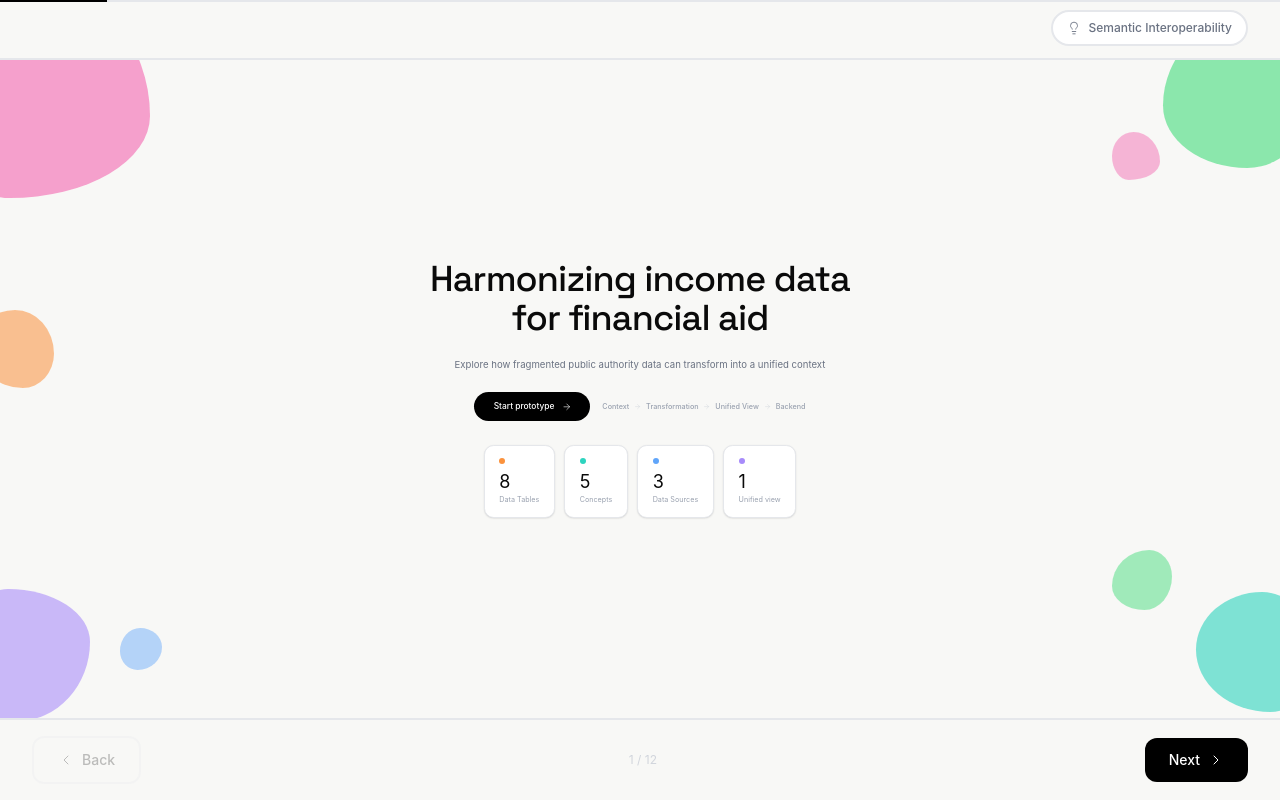
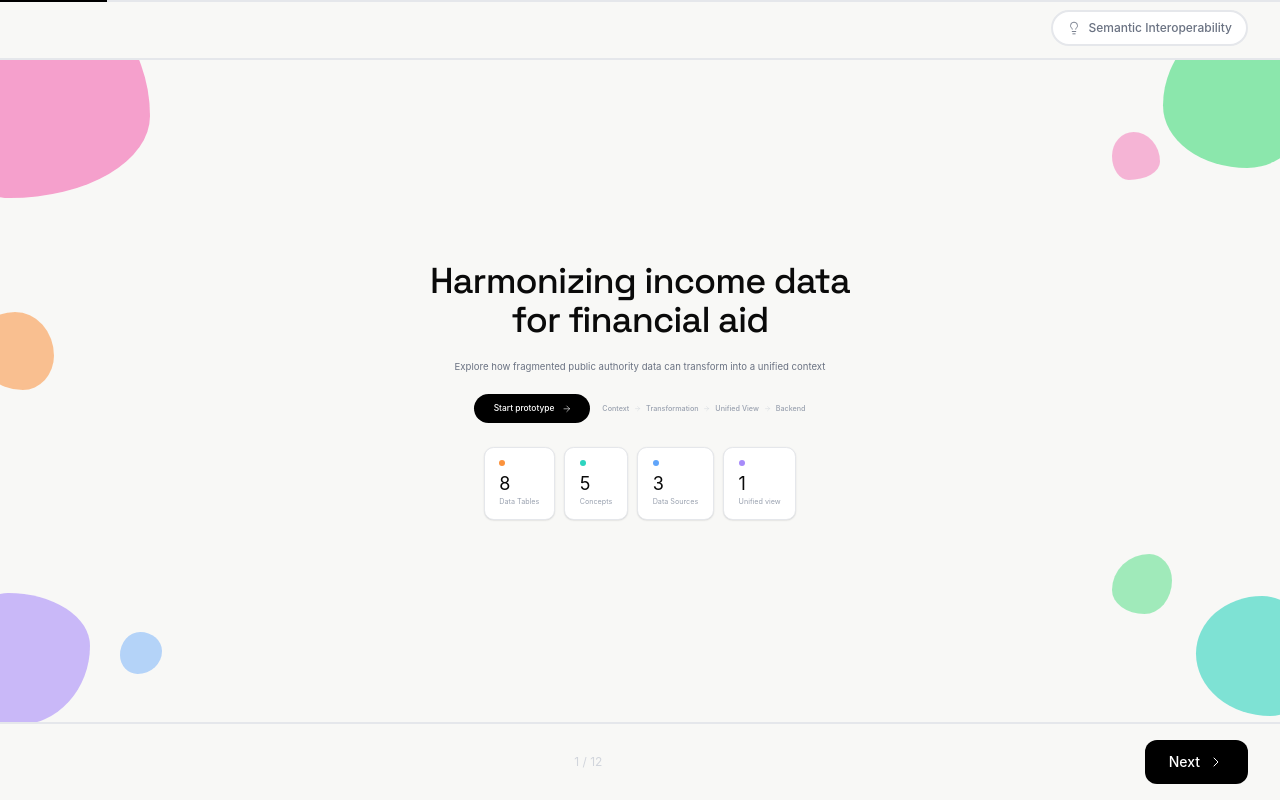
Before and after one commit to vashtiolsson/thesis, a React (Vite) app: page / in a window 1280 px wide. Built offline with nearby package versions, Linux system fonts and the light colour scheme.

Commit message:
back button

```diff
--- a/src/app/App.tsx
+++ b/src/app/App.tsx
@@ -118,10 +118,18 @@ export default function App() {
 
       <div className="flex-shrink-0 border-t-2 border-gray-200 px-8 py-4 bg-[#F8F8F6]">
         <div className="max-w-7xl mx-auto flex justify-between items-center">
-          <button onClick={prevScreen} disabled={currentScreen === 0}
-            className="flex items-center gap-2 px-6 py-3 rounded-xl border-2 border-gray-200 hover:border-gray-400 disabled:opacity-25 transition-all text-sm">
-            <ChevronLeft className="w-4 h-4" strokeWidth={1.5} /> Back
-          </button>
+          {!isHomepage ? (
+  <button
+    onClick={prevScreen}
+    disabled={currentScreen === 0}
+    className="flex items-center gap-2 px-6 py-3 rounded-xl border-2 border-gray-200 hover:border-gray-400 disabled:opacity-25 transition-all text-sm"
+  >
+    <ChevronLeft className="w-4 h-4" strokeWidth={1.5} />
+    Back
+  </button>
+) : (
+  <div />
+)}
           <div className="text-xs text-gray-300">{currentScreen + 1} / {screens.length}</div>
           <button onClick={nextScreen} disabled={currentScreen === screens.length - 1}
             className="flex items-center gap-2 px-6 py-3 rounded-xl bg-black text-white hover:bg-gray-800 disabled:opacity-25 transition-all text-sm">
```
